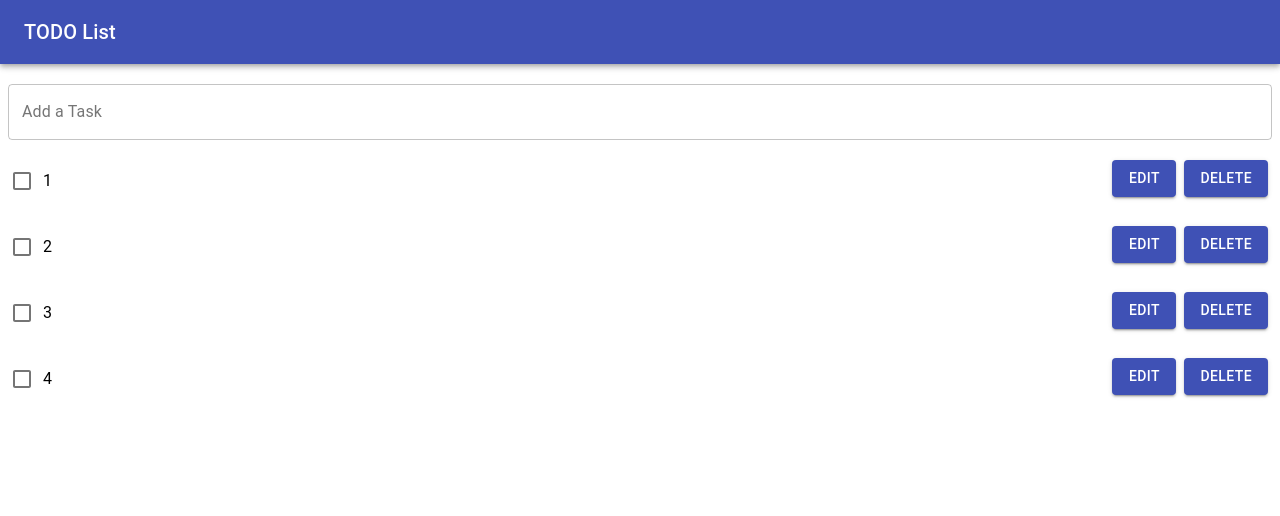
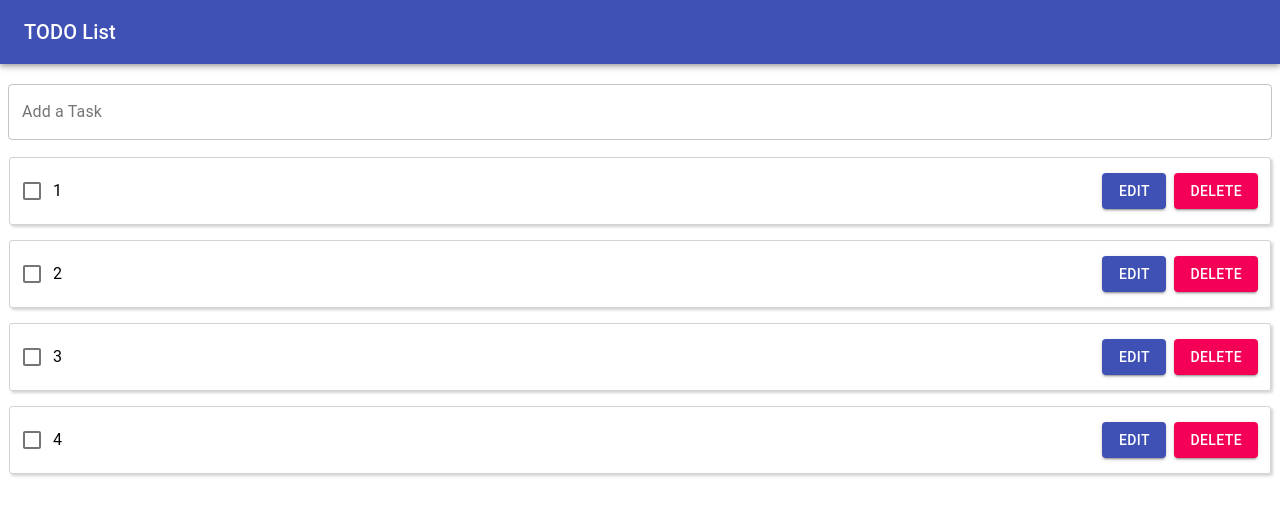
Before and after one commit to comconToukir/todo-list-frontend, a React (Create React App) app: page / in a window 1280 px wide. Shown: the top 516 px of the page. Built offline with nearby package versions, Linux system fonts and the light colour scheme.

Commit message:
design revamped

```diff
--- a/src/components/TaskItem/TaskItem.js
+++ b/src/components/TaskItem/TaskItem.js
@@ -4,6 +4,7 @@ import Grid from '@material-ui/core/Grid';
 import Button from '@material-ui/core/Button';
 import Checkbox from '@material-ui/core/Checkbox';
 import FormControlLabel from '@material-ui/core/FormControlLabel';
+import { Paper } from '@material-ui/core';
 
 
 
@@ -12,14 +13,23 @@ const useStyles = makeStyles((theme) => ({
     flexGrow: 1,
     padding: 2,
   },
-  grid: {
-    width: "100%",
+  gridItem: {
+    padding: 12,
+    boxShadow: "2px 2px 3px lightgray",
+    marginBottom: 15,
+    border: "1px solid lightgray",
+    borderRadius: 3,
+
+    "&:hover": {
+    border: "1px solid black",
+    }
   },
   paper: {
     padding: theme.spacing(2),
     textAlign: 'center',
     color: theme.palette.text.secondary,
   },
+
 }));
 
 
@@ -29,17 +39,17 @@ const TaskItem = ({ item }) => {
   const classes = useStyles();
 
   return (
-      <Grid container justifyContent='space-between' style={{padding: 12}}>
-        <FormControlLabel control={<Checkbox name="checkedC" />} label={item} />
-        <Grid>
-          <Button variant="contained" color="primary" style={{marginRight: 8}}>
-            Edit
-          </Button>
-          <Button variant="contained" color="primary">
-            Delete
-          </Button>
-        </Grid>
+    <Grid item container justifyContent='space-between' className={classes.gridItem} >
+      <FormControlLabel control={<Checkbox name="checked" color="primary" />} label={item} />
+      <Grid container alignItems='center' style={{ width: "max-content"}}>
+        <Button variant="contained" color="primary" style={{ marginRight: 8 }}>
+          Edit
+        </Button>
+        <Button variant="contained" color="secondary">
+          Delete
+        </Button>
       </Grid>
+    </Grid>
   );
 };
 
--- a/src/components/TaskList/TaskList.js
+++ b/src/components/TaskList/TaskList.js
@@ -1,13 +1,15 @@
+import { Box } from "@material-ui/core";
 import React from "react";
 import TaskItem from "../TaskItem/TaskItem";
+import Grid from '@material-ui/core/Grid';
 
 const TaskList = () => {
   return (
-    <div>
+    <Grid container direction="row" style={{padding: 9}}>
       {[1, 2, 3, 4].map((item, i) => {
         return <TaskItem key={i} item={item} />;
       })}
-    </div>
+    </Grid>
   );
 };
 
```
